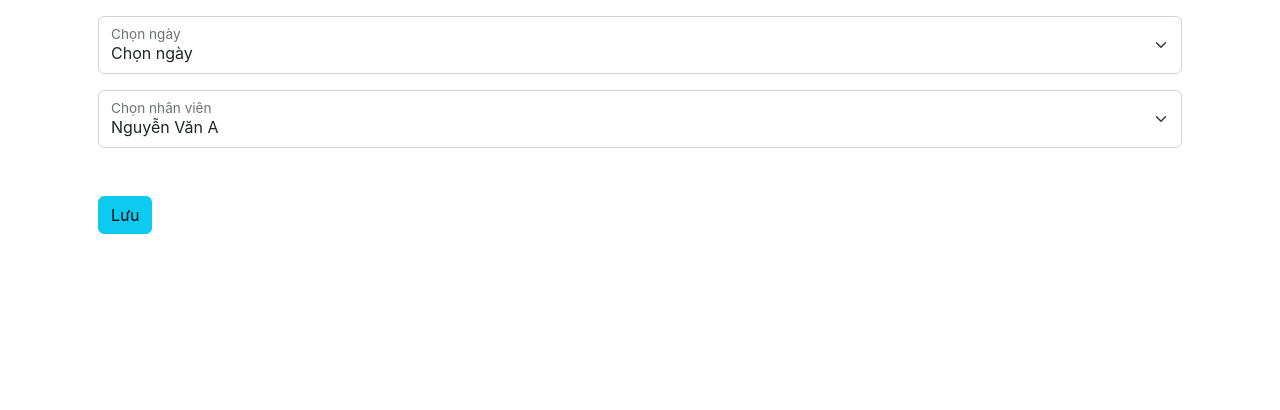
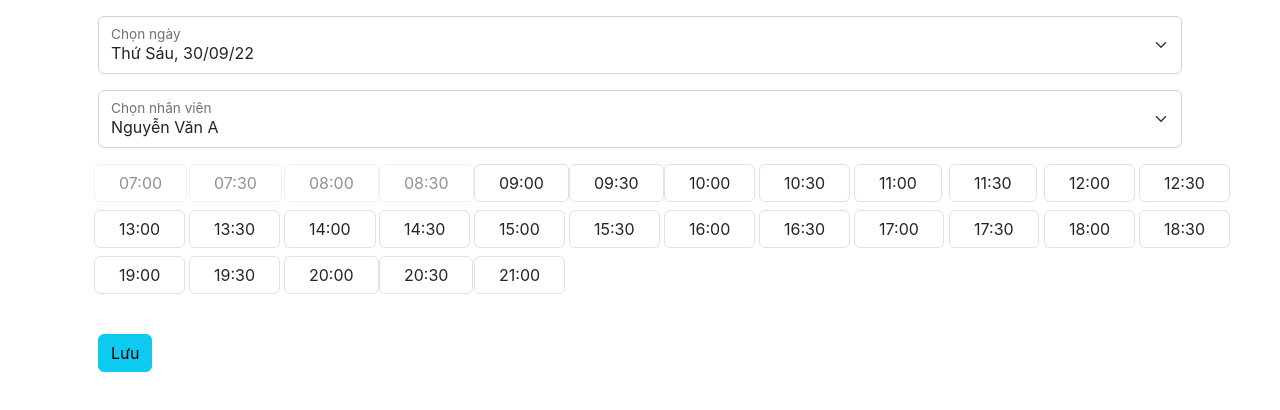
Before and after one commit to thiennhat19112/30Slice-Client, a React (Create React App) app: page / in a window 1280 px wide. Shown: the top 410 px of the page. Built offline with nearby package versions, Linux system fonts and the light colour scheme.

Commit message:
Update App.jsx

```diff
--- a/src/App.jsx
+++ b/src/App.jsx
@@ -1,12 +1,19 @@
 import logo from './logo.svg';
 import './App.css';
-import { useState,useRef } from 'react';
+import { useState, useRef, useEffect } from 'react';
 
 function App(props) {
-  const [activeId, setActiveId] = useState();
-  const [listTimeState, setListTime] = useState();
+  const [activeId, setActiveId] = useState('');
+  const [listTime, setListTime] = useState();
 
-  const refDate = useRef('');
+  useEffect(() => {
+    reloadListTime();
+  }, []);
+
+  useEffect(() => {
+    reloadListTime();
+  }, [activeId]);
+
   class Employee {
     constructor(id, name) {
       this.employeeID = id
@@ -37,10 +44,10 @@ function App(props) {
     }
     let arrBookedTime = arrBookedData[bookedDate]
     return allAvailableTime.filter((time, index) => {
-      return arrBookedTime[index].length <= 1
+      return arrBookedTime[index].length <= 1 && new Date(`${bookedDate} ${time}`).getTime() > new Date().getTime()
     })
   }
-
+  const refDate = useRef(getCurrentDate());
   const getAvailableEmployee = (bookedDate, bookedTime) => {
     if(!arrBookedData[bookedDate]) {
       arrBookedData[bookedDate] = new Array(allAvailableTime.length).fill([])
@@ -87,7 +94,6 @@ function App(props) {
 
     )
   }
-  console.log(listTimeState)
   const bookingSave = ()=>{
     console.log(refDate.current.value)
     console.log(activeId)
@@ -98,41 +104,18 @@ function App(props) {
     listDate.push(
       <option key={index} value={item.dateEn}>{item.dateVn}</option>);
   });
-  const pickDate = () =>{
-    let listTime = []
-
-    allAvailableTime.forEach((item, index) => {
-      const currentTime = new Date().toLocaleTimeString('vi-VN');
-
-      if ( refDate.current.value == getCurrentDate() && currentTime < item) {
-        listTime.push(
-          <div key={index} className="form-check col-1 mb-2">
-          <input  defaultValue={item} className="form-check-input d-none" type="radio" name="flexRadioDefault" id={item} onClick={() => setActiveId(item)}/>
-          <label className={"form-check-label  btn px-4 border  "+ ( activeId == item ? "btn-warning border-warning" : "btn-light border-dark")} htmlFor={item}>{item}</label>
+  const reloadListTime = () =>{
+    const arrAvailableTime = getAvailableTime(refDate.current.value);
+    setListTime(allAvailableTime.map((ele, idx) => {
+      const isAvailable = arrAvailableTime.includes(ele)
+      console.log(activeId == ele)
+      return (
+        <div key={idx} className="form-check col-1 mb-2">
+            <input className="form-check-input d-none" type="radio" name="flexRadioDefault" onClick={() => setActiveId(`${refDate.current.value} ${ele}`)} disabled={!isAvailable} defaultValue={ele} id={ele}/>
+            <label className={`form-check-label btn px-4 border ${activeId == `${refDate.current.value} ${ele}` ? 'btn-warning border-warning' : ''}`} htmlFor={ele}>{ele}</label>
         </div>
-          );
-      }
-      else if (refDate.current.value > getCurrentDate()) {
-        listTime.push(
-          <div key={index} className="form-check col-1 mb-2">
-          <input  defaultValue={item} className="form-check-input d-none" type="radio" name="flexRadioDefault" id={item} onClick={() => setActiveId(item)}/>
-          <label className={"form-check-label  btn px-4 border  "+ ( activeId == item ? "btn-warning border-warning" : "btn-light border-dark")} htmlFor={item}>{item}</label>
-          </div>
-          );
-      }
-      else {
-        listTime.push(
-          <div key={index} className="form-check col-1 mb-2">
-          <input className="form-check-input d-none" disabled type="radio" name="flexRadioDefault" id={item}/>
-          <label className="form-check-label btn px-4 btn-muted border" htmlFor={item}>{item}</label>
-          </div>
-          );
-      }
-
-
-
-    });
-    setListTime(listTime)
+      )
+    }))
   }
 
   let listEmployee = []
@@ -142,36 +125,20 @@ function App(props) {
       );
   });
 
-
   return (
     <div className="container">
       <div className="form-floating m-3">
-    <select className="form-select" id="date" aria-label="Chọn ngày" ref={refDate} onChange={pickDate}>
-    <option value="0">Chọn ngày</option>
-
-    {
-      listDate
-    }
-    </select>
+        <select className="form-select" id="date" aria-label="Chọn ngày" ref={refDate} onChange={() => reloadListTime()}>{listDate}</select>
         <label htmlFor="date">Chọn ngày</label>
       </div>
-
-
       <div className="form-floating m-3">
-    <select className="form-select" id="floatingSelect" aria-label="Chọn nhân viên">
-
-    {
-      listEmployee
-    }
-    </select>
+        <select className="form-select" id="floatingSelect" aria-label="Chọn nhân viên">{listEmployee}</select>
         <label htmlFor="floatingSelect">Chọn nhân viên</label>
       </div>
       <div className="row my-3">
-    {listTimeState}
-
+        {listTime}
         </div>
       <button className="btn btn-info m-3" onClick={bookingSave}>Lưu</button>
-
     </div>
     );
 }
```
Lines whose indentation alone changed are shown as unchanged.
